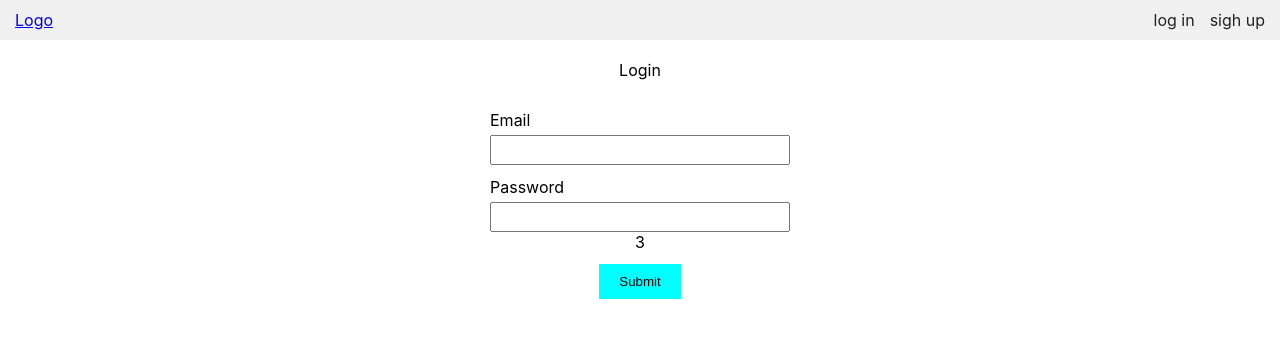
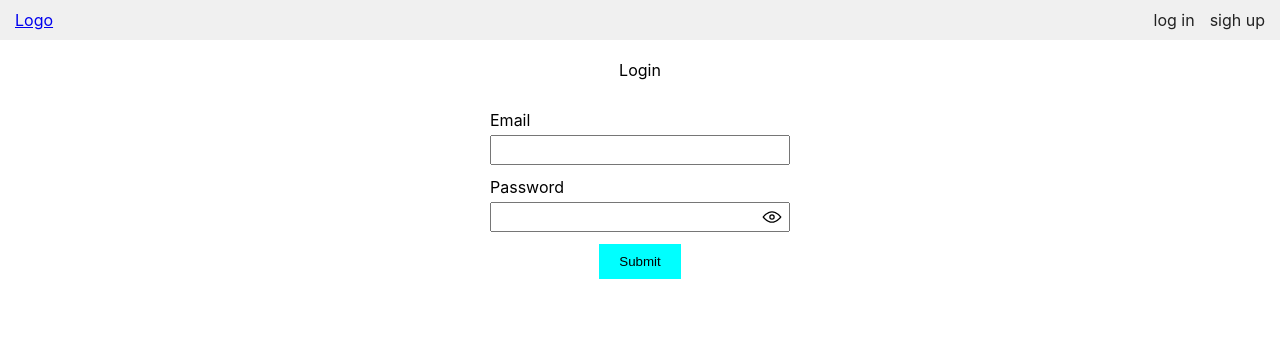
Before and after one commit to olgamarkevich/ecommerce-application, a React (Create React App) app: page /login in a window 1280 px wide. Shown: the top 338 px of the page. Built offline with nearby package versions, Linux system fonts and the light colour scheme.

Commit message:
feat: add icon show/hide password

```diff
--- a/src/pages/login/Login.module.css
+++ b/src/pages/login/Login.module.css
@@ -37,7 +37,25 @@
   color: brown;
 }
 
+.passwordHide_line {
+  position: relative;
+}
+
 .hidePassword {
   width: 30px;
   height: 30px;
+  position: absolute;
+  right: 3px;
+  top: 0px;
+  cursor: pointer;
 }
+
+.password {
+  background: url(./img/show-icon.svg) center center no-repeat;
+  background-size: 20px;
+}
+
+.text {
+  background: url(./img/hide-icon.svg) center center no-repeat;
+  background-size: 20px;
+}
--- a/src/pages/login/Login.tsx
+++ b/src/pages/login/Login.tsx
@@ -40,7 +40,7 @@ const Login: FC = () => {
 
   const onSubmit = (data: FormData) => {
     reset({ ...data });
-    return console.log(data);
+    console.log(data);
   };
 
   const [passwordType, setPasswordType] = useState('password');
@@ -64,15 +64,19 @@ const Login: FC = () => {
 
         <div className={style.form_line}>
           <label>Password</label>
-          <input type={passwordType} {...register('password')} />
-          <span
-            className={style.hidePassword}
-            onClick={() => {
-              return tooglePassword();
-            }}
-          >
-            3
-          </span>
+          <div className={style.passwordHide_line}>
+            <input type={passwordType} {...register('password')} />
+            <span
+              className={[
+                style.hidePassword,
+                passwordType === 'password' ? style.password : style.text,
+              ].join(' ')}
+              onClick={() => {
+                return tooglePassword();
+              }}
+            />
+          </div>
+
           <p>{errors.password?.message}</p>
         </div>
 
```
Also changed, not shown: src/pages/login/img/hide-icon.svg (added), src/pages/login/img/show-icon.svg (added).
